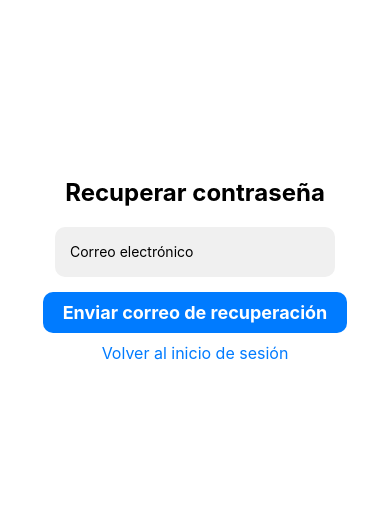
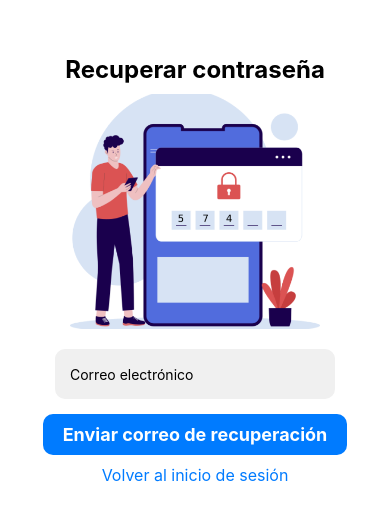
Before and after one commit to TeresaRuiz/Expo_Comodo_Movil, a React Native app: screen /PasswordRecovery in a window 390 px wide. Shown: the part 152-672 px from the top of the page. Built offline with nearby package versions, Linux system fonts and the light colour scheme.

Commit message:
recuperación de contraseña según figma

```diff
--- a/src/screens/RecuperacionScreen.js
+++ b/src/screens/RecuperacionScreen.js
@@ -1,19 +1,18 @@
 import React, { useState } from 'react';
-import { View, Text, TextInput, TouchableOpacity, StyleSheet } from 'react-native';
+import { View, Text, TextInput, TouchableOpacity, StyleSheet, Image } from 'react-native';
 
 const PasswordRecoveryScreen = ({ navigation }) => {
   const [email, setEmail] = useState('');
 
   const handleRecovery = () => {
-    // Aquí puedes agregar la lógica para enviar un correo electrónico de recuperación de contraseña
+
     console.log('Se enviará un correo electrónico de recuperación a:', email);
-
-    // Aquí podrías agregar la lógica para enviar el correo electrónico de recuperación
   };
 
   return (
     <View style={styles.container}>
       <Text style={styles.title}>Recuperar contraseña</Text>
+      <Image source={require('../img/recuperarconra.png')} style={styles.logo} />
       <TextInput
         style={styles.input}
         placeholder="Correo electrónico"
@@ -24,7 +23,6 @@ const PasswordRecoveryScreen = ({ navigation }) => {
       <TouchableOpacity style={styles.button} onPress={handleRecovery}>
         <Text style={styles.buttonText}>Enviar correo de recuperación</Text>
       </TouchableOpacity>
-      {/* Agregar el enlace para ir al inicio de sesión */}
       <TouchableOpacity onPress={() => navigation.navigate('Login')}>
         <Text style={styles.link}>Volver al inicio de sesión</Text>
       </TouchableOpacity>
@@ -43,6 +41,11 @@ const styles = StyleSheet.create({
   title: {
     fontSize: 24,
     fontWeight: 'bold',
+    marginBottom: 10,
+  },
+  logo: {
+    width: 250,
+    height: 235,
     marginBottom: 20,
   },
   input: {
```
Also changed, not shown: src/img/recuperarconra.png (added).
